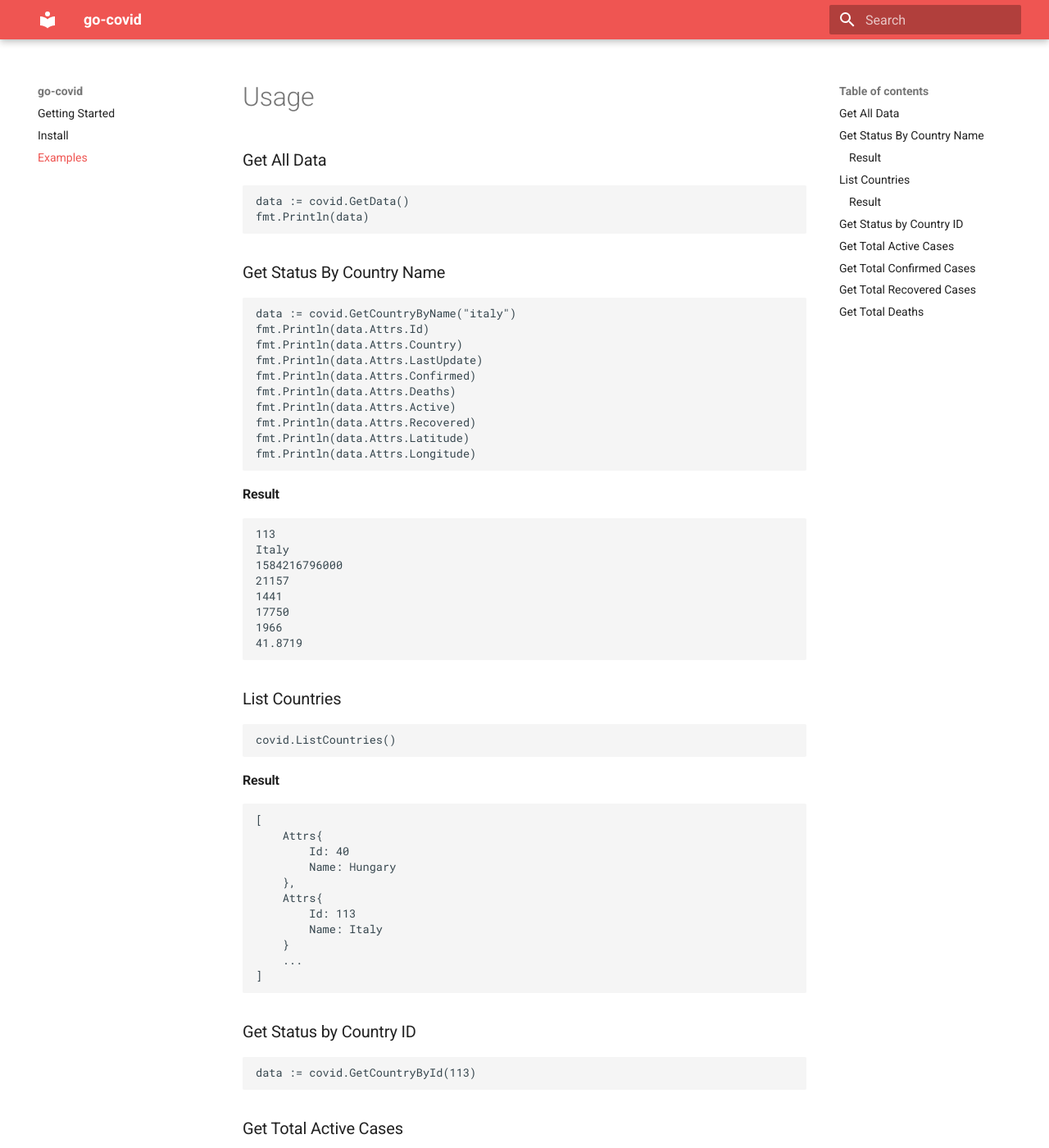
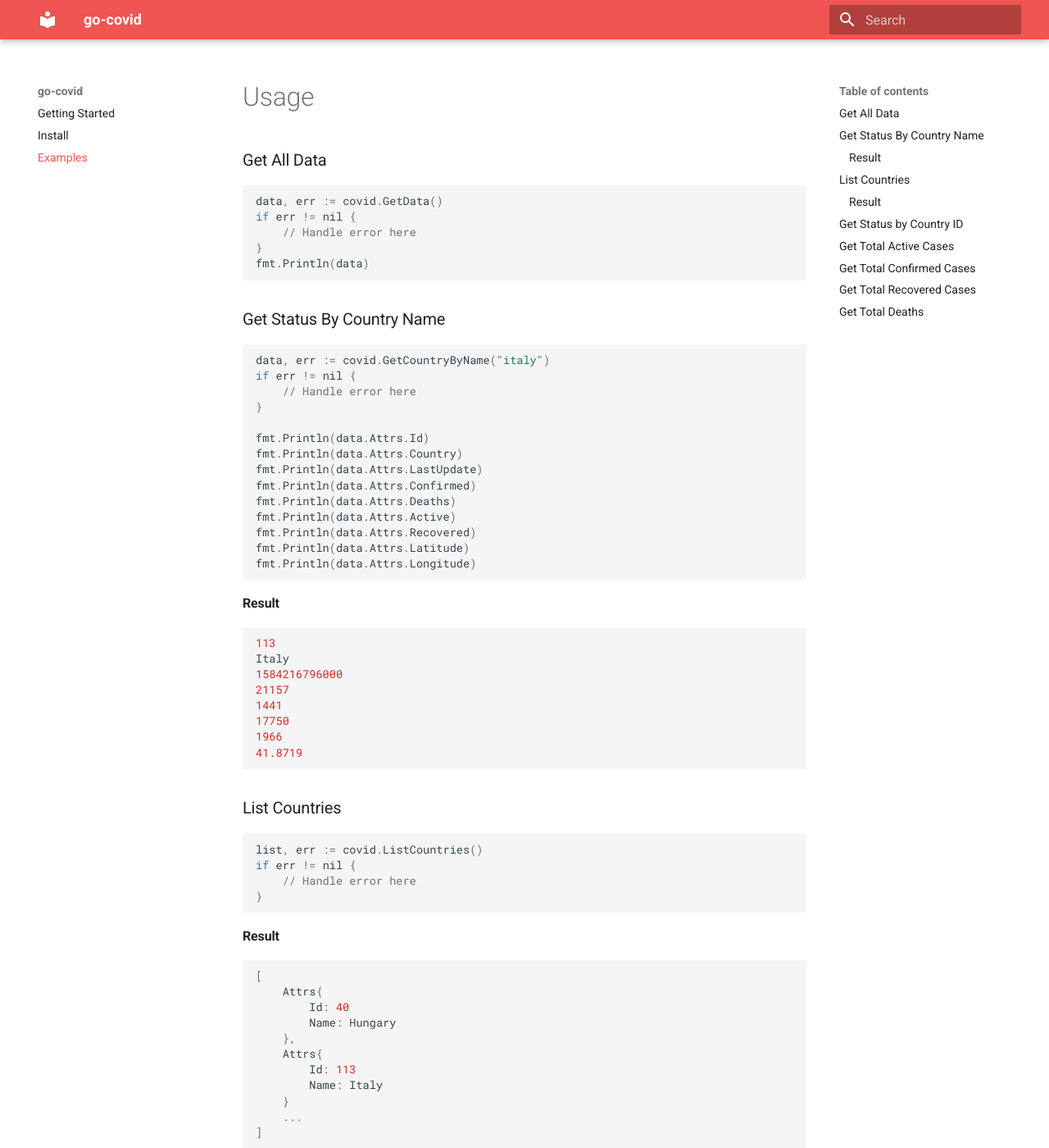
Before and after one commit to nf1s/go-covid, an MkDocs documentation site: the page built from docs/examples.md, in a window 1280 px wide and 1400 px high. Shown: the whole window at 82% size. Built offline with MkDocs 1.6.1 and Material for MkDocs 9.7.7, drawn with Linux system fonts in a browser that asks for light colours; some of the changed text lies outside the part shown.

Commit message:
fixes docs

````diff
--- a/docs/examples.md
+++ b/docs/examples.md
@@ -2,67 +2,97 @@
 
 ### Get All Data
 
-    data := covid.GetData()
-    fmt.Println(data)
+```go
+data, err := covid.GetData()
+if err != nil {
+    // Handle error here
+}
+fmt.Println(data)
+```
 
 ### Get Status By Country Name
 
-    data := covid.GetCountryByName("italy")
-    fmt.Println(data.Attrs.Id)
-    fmt.Println(data.Attrs.Country)
-    fmt.Println(data.Attrs.LastUpdate)
-    fmt.Println(data.Attrs.Confirmed)
-    fmt.Println(data.Attrs.Deaths)
-    fmt.Println(data.Attrs.Active)
-    fmt.Println(data.Attrs.Recovered)
-    fmt.Println(data.Attrs.Latitude)
-    fmt.Println(data.Attrs.Longitude)
+```go
+data, err := covid.GetCountryByName("italy")
+if err != nil {
+    // Handle error here
+}
+
+fmt.Println(data.Attrs.Id)
+fmt.Println(data.Attrs.Country)
+fmt.Println(data.Attrs.LastUpdate)
+fmt.Println(data.Attrs.Confirmed)
+fmt.Println(data.Attrs.Deaths)
+fmt.Println(data.Attrs.Active)
+fmt.Println(data.Attrs.Recovered)
+fmt.Println(data.Attrs.Latitude)
+fmt.Println(data.Attrs.Longitude)
+```
 
 #### Result
 
-    113
-    Italy
-    1584216796000
-    21157
-    1441
-    17750
-    1966
-    41.8719
+```go
+113
+Italy
+1584216796000
+21157
+1441
+17750
+1966
+41.8719
+```
 
 ### List Countries
 
-    covid.ListCountries()
+```go
+list, err := covid.ListCountries()
+if err != nil {
+    // Handle error here
+}
+```
 
 #### Result
 
-    [
-        Attrs{
-            Id: 40
-            Name: Hungary
-        },
-        Attrs{
-            Id: 113
-            Name: Italy
-        }
-        ...
-    ]
+```go
+[
+    Attrs{
+        Id: 40
+        Name: Hungary
+    },
+    Attrs{
+        Id: 113
+        Name: Italy
+    }
+    ...
+]
+```
 
 ### Get Status by Country ID
 
-    data := covid.GetCountryById(113)
+```go
+data, err := covid.GetCountryById(113)
+```
 
 ### Get Total Active Cases
 
-    active := covid.GetTotalActive()
+```go
+active, err := covid.GetTotalActive()
+```
 
 ### Get Total Confirmed Cases
 
-    confirmed := covid.GetTotalConfirmed()
+```go
+confirmed, err := covid.GetTotalConfirmed()
+```
 
 ### Get Total Recovered Cases
 
-    recovered := covid.GetTotalRecovered()
+```go
+recovered, err := covid.GetTotalRecovered()
+```
 
 ### Get Total Deaths
 
-    deaths := covid.GetTotalDeaths()
+```go
+deaths, err := covid.GetTotalDeaths()
+```
--- a/mkdocs.yml
+++ b/mkdocs.yml
@@ -7,3 +7,5 @@ theme:
   name: "material"
   palette:
     primary: "red"
+markdown_extensions:
+  - codehilite
````
Also changed, not shown: README.md (+70 -49 lines), docs/index.md (+4 -2 lines), docs/install.md (+3 -1 lines).
